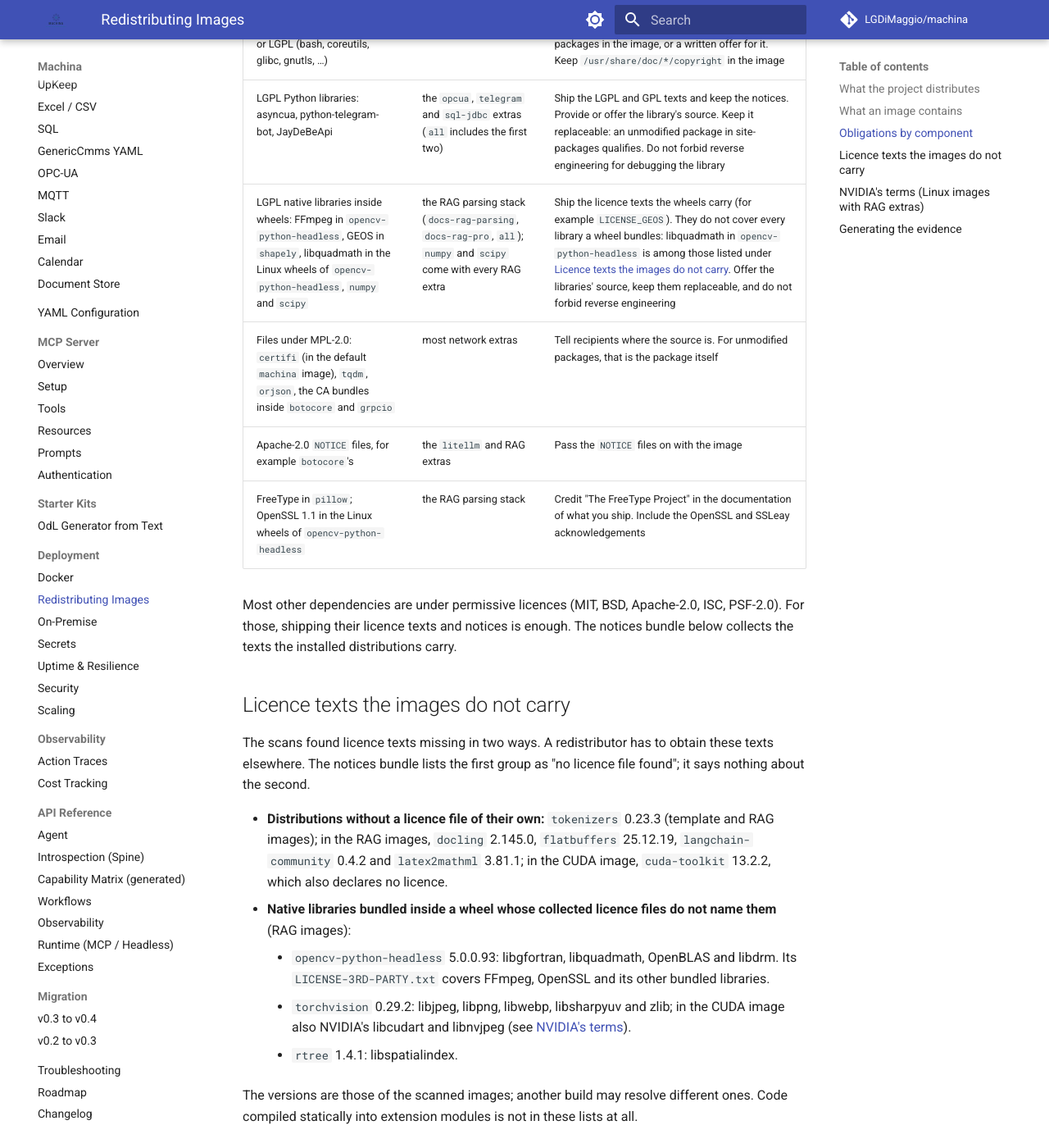
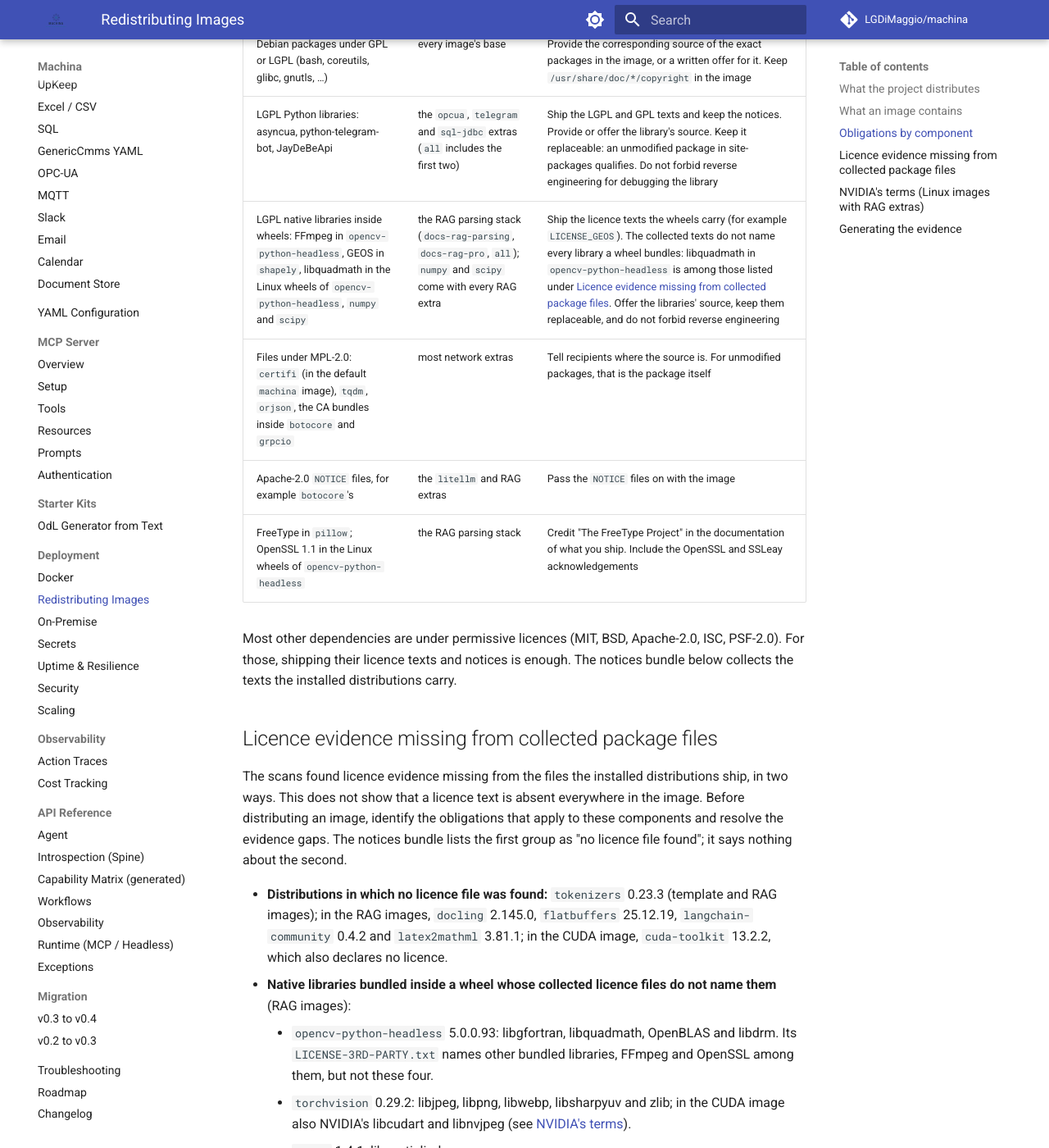
Before and after one commit to LGDiMaggio/machina, an MkDocs documentation site: the page built from docs/deployment/redistribution.md, in a window 1280 px wide and 1400 px high, scrolled down 1638 px. Shown: the whole window at 82% size. Built offline with MkDocs 1.6.1 and Material for MkDocs 9.7.7, drawn with Linux system fonts in a browser that asks for light colours; comment, search, counter and statistics services are not loaded; some of the changed text lies outside the part shown.

Commit message:
docs(deploy): scope the redistribution guide's licence gaps to the evidence
Rename "Licence texts the images do not carry" to "Licence evidence missing
from collected package files" and update both links to it. The scans show
evidence missing from the files the installed distributions ship, not that
a text is absent everywhere in the image. Instead of telling redistributors
to obtain the texts elsewhere, the section now asks them to identify the
applicable obligations and resolve the evidence gaps before distributing.
The opencv sentence no longer implies that its third-party licence file
names every other bundled library, and the cuda-toolkit sentence states only
that no licence file was found.

The status note now says that the two RAG images target Linux amd64, were
built and scanned locally with the Windows build of syft, and were not built
or scanned by the GitHub Actions runner.

```diff
--- a/docs/deployment/redistribution.md
+++ b/docs/deployment/redistribution.md
@@ -10,8 +10,9 @@ the evidence.
     ([run 41422273364](https://github.com/LGDiMaggio/machina/actions/runs/41422273364))
     at commit `8e416ed1`. The two optional RAG variants, CUDA and CPU-only
     (the Machina image with `docs-rag-pro` added to its default extras, built
-    with `MACHINA_CONSTRAINTS`), were built and scanned locally, also on Linux
-    amd64, from separately recorded build inputs.
+    with `MACHINA_CONSTRAINTS`), are Linux amd64 images that were built locally
+    from separately recorded build inputs and scanned locally with the Windows
+    build of syft. The GitHub Actions runner did not build or scan them.
 
     For these five specific images, the installed Debian and Python package
     inventories were reconciled across the available syft SBOMs, Debian package
@@ -22,7 +23,7 @@ the evidence.
     Some third-party distributions lack collected licence files, and some
     native libraries bundled inside wheels lack corresponding licence evidence
     in the collected notices (see
-    [Licence texts the images do not carry](#licence-texts-the-images-do-not-carry)).
+    [Licence evidence missing from collected package files](#licence-evidence-missing-from-collected-package-files)).
     Statically linked components, embedded third-party SBOMs and corresponding
     source-code obligations have not been fully assessed. The CycloneDX 1.7
     documents were successfully decoded by syft but not independently
@@ -73,7 +74,7 @@ a hundred Debian 12 packages, CPython, and the base image's own `pip`,
 |-----------|---------------------|------------------------------|
 | Debian packages under GPL or LGPL (bash, coreutils, glibc, gnutls, …) | every image's base | Provide the corresponding source of the exact packages in the image, or a written offer for it. Keep `/usr/share/doc/*/copyright` in the image |
 | LGPL Python libraries: asyncua, python-telegram-bot, JayDeBeApi | the `opcua`, `telegram` and `sql-jdbc` extras (`all` includes the first two) | Ship the LGPL and GPL texts and keep the notices. Provide or offer the library's source. Keep it replaceable: an unmodified package in site-packages qualifies. Do not forbid reverse engineering for debugging the library |
-| LGPL native libraries inside wheels: FFmpeg in `opencv-python-headless`, GEOS in `shapely`, libquadmath in the Linux wheels of `opencv-python-headless`, `numpy` and `scipy` | the RAG parsing stack (`docs-rag-parsing`, `docs-rag-pro`, `all`); `numpy` and `scipy` come with every RAG extra | Ship the licence texts the wheels carry (for example `LICENSE_GEOS`). They do not cover every library a wheel bundles: libquadmath in `opencv-python-headless` is among those listed under [Licence texts the images do not carry](#licence-texts-the-images-do-not-carry). Offer the libraries' source, keep them replaceable, and do not forbid reverse engineering |
+| LGPL native libraries inside wheels: FFmpeg in `opencv-python-headless`, GEOS in `shapely`, libquadmath in the Linux wheels of `opencv-python-headless`, `numpy` and `scipy` | the RAG parsing stack (`docs-rag-parsing`, `docs-rag-pro`, `all`); `numpy` and `scipy` come with every RAG extra | Ship the licence texts the wheels carry (for example `LICENSE_GEOS`). The collected texts do not name every library a wheel bundles: libquadmath in `opencv-python-headless` is among those listed under [Licence evidence missing from collected package files](#licence-evidence-missing-from-collected-package-files). Offer the libraries' source, keep them replaceable, and do not forbid reverse engineering |
 | Files under MPL-2.0: `certifi` (in the default `machina` image), `tqdm`, `orjson`, the CA bundles inside `botocore` and `grpcio` | most network extras | Tell recipients where the source is. For unmodified packages, that is the package itself |
 | Apache-2.0 `NOTICE` files, for example `botocore`'s | the `litellm` and RAG extras | Pass the `NOTICE` files on with the image |
 | FreeType in `pillow`; OpenSSL 1.1 in the Linux wheels of `opencv-python-headless` | the RAG parsing stack | Credit "The FreeType Project" in the documentation of what you ship. Include the OpenSSL and SSLeay acknowledgements |
@@ -82,13 +83,16 @@ Most other dependencies are under permissive licences (MIT, BSD, Apache-2.0,
 ISC, PSF-2.0). For those, shipping their licence texts and notices is enough.
 The notices bundle below collects the texts the installed distributions carry.
 
-## Licence texts the images do not carry
+## Licence evidence missing from collected package files
 
-The scans found licence texts missing in two ways. A redistributor has to
-obtain these texts elsewhere. The notices bundle lists the first group as
-"no licence file found"; it says nothing about the second.
+The scans found licence evidence missing from the files the installed
+distributions ship, in two ways. This does not show that a licence text is
+absent everywhere in the image. Before distributing an image, identify the
+obligations that apply to these components and resolve the evidence gaps.
+The notices bundle lists the first group as "no licence file found"; it says
+nothing about the second.
 
-- **Distributions without a licence file of their own:** `tokenizers` 0.23.3
+- **Distributions in which no licence file was found:** `tokenizers` 0.23.3
   (template and RAG images); in the RAG images, `docling` 2.145.0,
   `flatbuffers` 25.12.19, `langchain-community` 0.4.2 and `latex2mathml`
   3.81.1; in the CUDA image, `cuda-toolkit` 13.2.2, which also declares no
@@ -96,8 +100,8 @@ obtain these texts elsewhere. The notices bundle lists the first group as
 - **Native libraries bundled inside a wheel whose collected licence files do
   not name them** (RAG images):
     - `opencv-python-headless` 5.0.0.93: libgfortran, libquadmath, OpenBLAS
-      and libdrm. Its `LICENSE-3RD-PARTY.txt` covers FFmpeg, OpenSSL and its
-      other bundled libraries.
+      and libdrm. Its `LICENSE-3RD-PARTY.txt` names other bundled libraries,
+      FFmpeg and OpenSSL among them, but not these four.
     - `torchvision` 0.29.2: libjpeg, libpng, libwebp, libsharpyuv and zlib; in
       the CUDA image also NVIDIA's libcudart and libnvjpeg (see
       [NVIDIA's terms](#nvidias-terms-linux-images-with-rag-extras)).
@@ -116,7 +120,8 @@ from PyPI, and with it NVIDIA's CUDA wheels. These come under the
 cuSPARSELt come under NVIDIA's
 [software licence agreement](https://docs.nvidia.com/deeplearning/cudnn/latest/reference/eula.html).
 Each of these wheels carries its licence text, except the `cuda-toolkit`
-meta-package, which carries no licence file and declares no licence.
+meta-package, in which no licence file was found and which declares no
+licence.
 
 The CUDA wheels are not the only NVIDIA components in such an image. In the
 scanned CUDA image, the `torchvision` wheel also bundles NVIDIA's CUDA
```
